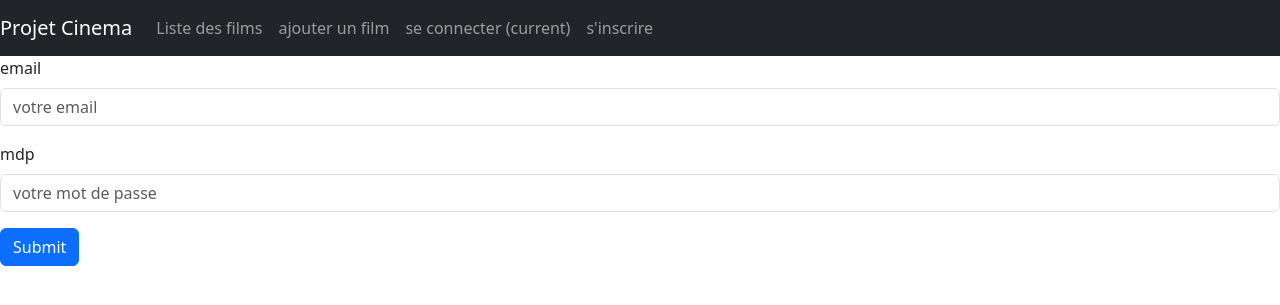
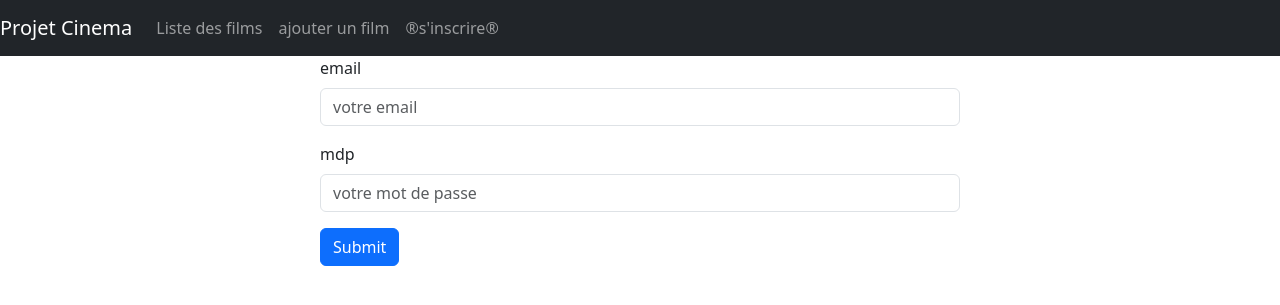
Before and after one commit to titoulz/projet-cinema, a PHP site: page /parties/connexion.php in a window 1280 px wide. Shown: the top 305 px of the page. Run offline with PHP 8.4, Linux system fonts and the light colour scheme; some libraries are stand-ins or nearby versions.

Commit message:
home samedisoir

```diff
--- a/index.php
+++ b/index.php
@@ -25,9 +25,6 @@
     </button>
     <div class="collapse navbar-collapse" id="navbarNav">
         <ul class="navbar-nav">
-            <li class="nav-item active">
-                <a class="nav-link" href="#filmlist">Liste des films (current) </a>
-            </li>
             <li class="nav-item">
                 <a class="nav-link" href="../parties/formulairefilm.php">ajouter un film</a>
             </li>
@@ -35,7 +32,7 @@
                 <a class="nav-link" href="../parties/connexion.php">se connecter</a>
             </li>
             <li class="nav-item">
-                <a class="nav-link " href="../parties/register.php">s'inscrire</a>
+                <a class="nav-link " href="../parties/register.php"> ®s'inscrire® </a>
             </li>
         </ul>
     </div>
--- a/parties/connexion.php
+++ b/parties/connexion.php
@@ -34,6 +34,8 @@ if ($_SERVER['REQUEST_METHOD'] === 'POST') {
 <head>
     <meta charset="UTF-8">
     <title>index.html</title>
+    <link href="/assets/css/bootstrap.min.css" rel="stylesheet">
+    <script src="/assets/js/bootstrap.min.js"></script>
 </head>
 <nav class="navbar navbar-expand-lg navbar-dark bg-dark">
     <a class="navbar-brand" href="../index.php">Projet Cinema</a>
@@ -43,16 +45,13 @@ if ($_SERVER['REQUEST_METHOD'] === 'POST') {
     <div class="collapse navbar-collapse" id="navbarNav">
         <ul class="navbar-nav">
             <li class="nav-item active">
-                <a class="nav-link" href="../index.php/#filmlist">Liste des films </a>
+                <a class="nav-link" href="../index.php">Liste des films </a>
             </li>
             <li class="nav-item">
                 <a class="nav-link" href="formulairefilm.php">ajouter un film</a>
             </li>
             <li class="nav-item">
-                <a class="nav-link" href="connexion.php">se connecter (current)</a>
-            </li>
-            <li class="nav-item">
-                <a class="nav-link " href="register.php">s'inscrire</a>
+                <a class="nav-link " href="register.php"> ®s'inscrire® </a>
             </li>
         </ul>
     </div>
@@ -60,6 +59,7 @@ if ($_SERVER['REQUEST_METHOD'] === 'POST') {
 <body>
 <link href="../assets/css/bootstrap.min.css" rel="stylesheet">
 <script src="../assets/js/bootstrap.min.js"></script>
+<div class="col-md-6 offset-md-3">
 <form method="POST">
     <div class="mb-3">
         <label for="exampleemail" class="form-label">email</label>
@@ -82,5 +82,6 @@ if ($_SERVER['REQUEST_METHOD'] === 'POST') {
 
     <button type="submit" class="btn btn-primary">Submit</button>
 </form>
+</div>
 </body>
 </html>
--- a/parties/detail_film.php
+++ b/parties/detail_film.php
@@ -24,7 +24,7 @@
                 <a class="nav-link" href="parties/connexion.php">se connecter</a>
             </li>
             <li class="nav-item">
-                <a class="nav-link " href="parties/register.php">s'inscrire</a>
+                <a class="nav-link " href="parties/register.php"> ®s'inscrire® </a>
             </li>
         </ul>
     </div>
--- a/parties/formulairefilm.php
+++ b/parties/formulairefilm.php
@@ -62,13 +62,10 @@ if (empty($erreurs)) {
                 <a class="nav-link" href="../index.php">Liste des films </a>
             </li>
             <li class="nav-item">
-                <a class="nav-link" href="../formulairefilm.php">ajouter un film (current)</a>
-            </li>
-            <li class="nav-item">
                 <a class="nav-link" href="connexion.php">se connecter</a>
             </li>
             <li class="nav-item">
-                <a class="nav-link " href="register.php">s'inscrire</a>
+                <a class="nav-link " href="register.php"> ®s'inscrire® </a>
             </li>
         </ul>
     </div>
```
Also changed, not shown: parties/register.php (+3 -5 lines).
